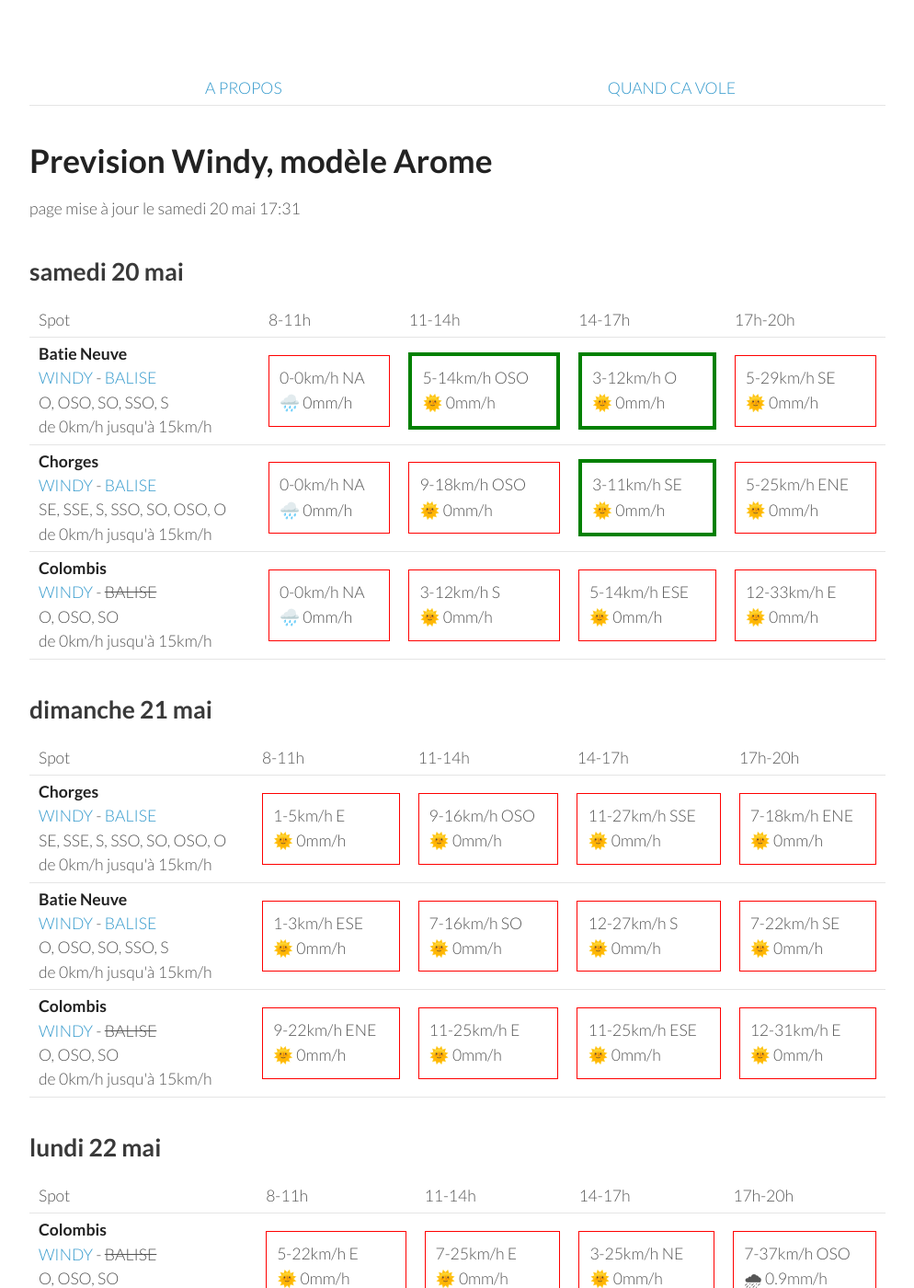
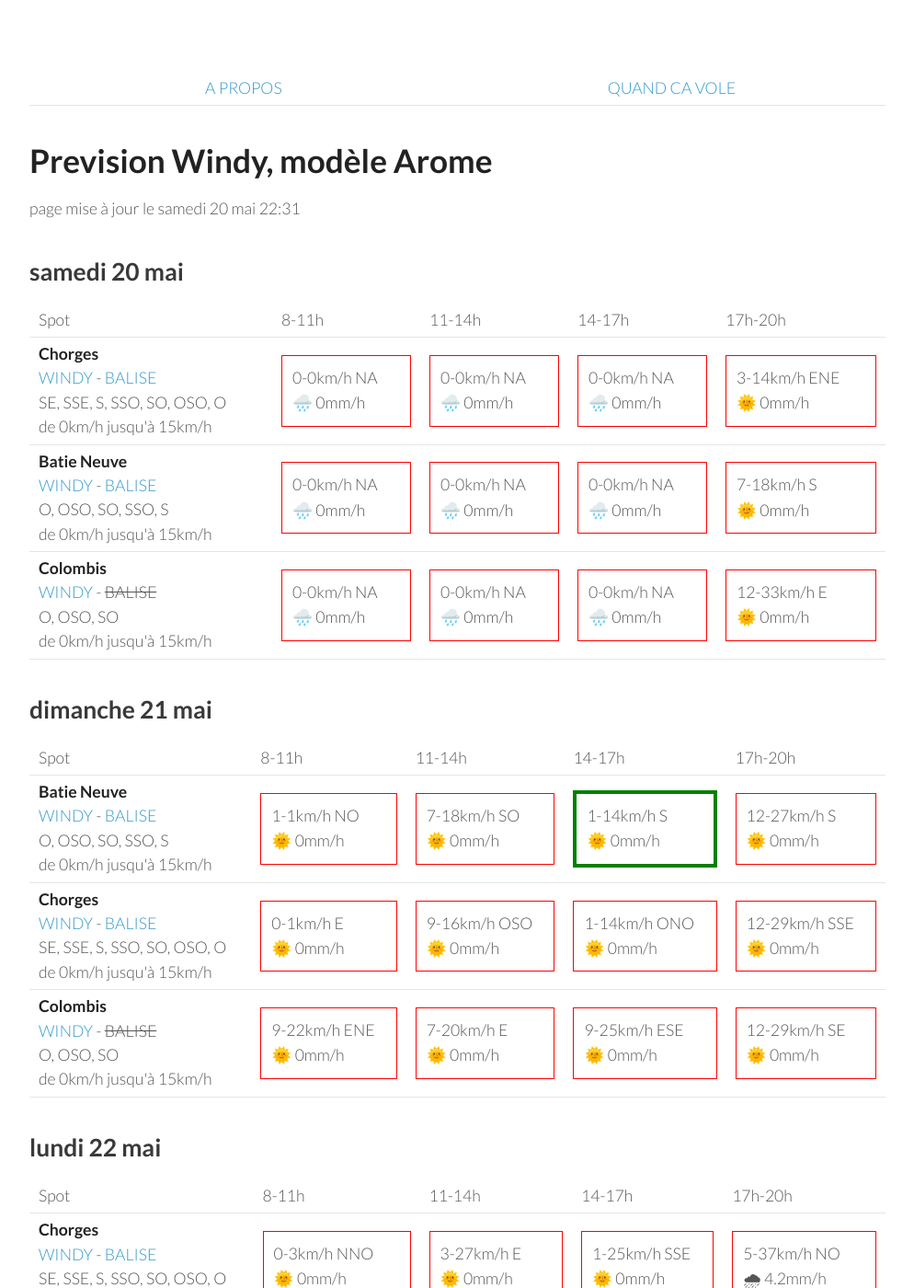
Before and after one commit to parapente-dans-le-nord/parapente-dans-le-nord.github.io, a Jekyll site: the page built from serre_poncon.markdown, in a window 1280 px wide and 1400 px high. Shown: the whole window at 92% size, without its empty margins (26-1020 px from the left). Built offline with Jekyll 4.4.1, drawn with Linux system fonts in a browser that asks for light colours; some of the changed text lies outside the part shown.

Commit message:
update index.markdown

```diff
--- a/serre_poncon.markdown
+++ b/serre_poncon.markdown
@@ -7,7 +7,7 @@ title:  "Tous les spots"
 {: .links}
 
 # Prevision Windy, modèle Arome
-page mise à jour le samedi 20 mai 17:31
+page mise à jour le samedi 20 mai 22:31
 
 ## samedi 20 mai
 
@@ -22,29 +22,29 @@ page mise à jour le samedi 20 mai 17:31
       <td>17h-20h</td>
     </tr>
 <tr>
+        <td><strong>Chorges</strong><br><a href="https://windy.com/44.578/6.280?44.559,6.262,10">WINDY</a> - <span class=""><a href="https://www.openwindmap.org/PP554">BALISE</a> </span><br> <span class="vent-favorable">SE, SSE, S, SSO, SO, OSO, O</span><br><span class="force-vent">de 0km/h jusqu'à 15km/h</span> </td>
+
+            <td><div class="not-flyable"><p>0-0km/h NA</p><p>🌧️ 0mm/h</p></div></td>
+            <td><div class="not-flyable"><p>0-0km/h NA</p><p>🌧️ 0mm/h</p></div></td>
+            <td><div class="not-flyable"><p>0-0km/h NA</p><p>🌧️ 0mm/h</p></div></td>
+            <td><div class="not-flyable"><p>3-14km/h ENE</p><p>🌞 0mm/h</p></div></td>
+
+    </tr>
+<tr>
         <td><strong>Batie Neuve</strong><br><a href="https://windy.com/44.584/6.236?44.559,6.262,10,m:eTtagly">WINDY</a> - <span class=""><a href="https://www.openwindmap.org/PP554">BALISE</a> </span><br> <span class="vent-favorable">O, OSO, SO, SSO, S</span><br><span class="force-vent">de 0km/h jusqu'à 15km/h</span> </td>
 
             <td><div class="not-flyable"><p>0-0km/h NA</p><p>🌧️ 0mm/h</p></div></td>
-            <td><div class="flyable"><p>5-14km/h OSO</p><p>🌞 0mm/h</p></div></td>
-            <td><div class="flyable"><p>3-12km/h O</p><p>🌞 0mm/h</p></div></td>
-            <td><div class="not-flyable"><p>5-29km/h SE</p><p>🌞 0mm/h</p></div></td>
-
-    </tr>
-<tr>
-        <td><strong>Chorges</strong><br><a href="https://windy.com/44.578/6.280?44.559,6.262,10">WINDY</a> - <span class=""><a href="https://www.openwindmap.org/PP554">BALISE</a> </span><br> <span class="vent-favorable">SE, SSE, S, SSO, SO, OSO, O</span><br><span class="force-vent">de 0km/h jusqu'à 15km/h</span> </td>
-
             <td><div class="not-flyable"><p>0-0km/h NA</p><p>🌧️ 0mm/h</p></div></td>
-            <td><div class="not-flyable"><p>9-18km/h OSO</p><p>🌞 0mm/h</p></div></td>
-            <td><div class="flyable"><p>3-11km/h SE</p><p>🌞 0mm/h</p></div></td>
-            <td><div class="not-flyable"><p>5-25km/h ENE</p><p>🌞 0mm/h</p></div></td>
+            <td><div class="not-flyable"><p>0-0km/h NA</p><p>🌧️ 0mm/h</p></div></td>
+            <td><div class="not-flyable"><p>7-18km/h S</p><p>🌞 0mm/h</p></div></td>
 
     </tr>
 <tr>
         <td><strong>Colombis</strong><br><a href="https://windy.com/44.494/6.216?44.559,6.262,10">WINDY</a> - <span class="no-balise"> BALISE </span><br> <span class="vent-favorable">O, OSO, SO</span><br><span class="force-vent">de 0km/h jusqu'à 15km/h</span> </td>
 
             <td><div class="not-flyable"><p>0-0km/h NA</p><p>🌧️ 0mm/h</p></div></td>
-            <td><div class="not-flyable"><p>3-12km/h S</p><p>🌞 0mm/h</p></div></td>
-            <td><div class="not-flyable"><p>5-14km/h ESE</p><p>🌞 0mm/h</p></div></td>
+            <td><div class="not-flyable"><p>0-0km/h NA</p><p>🌧️ 0mm/h</p></div></td>
+            <td><div class="not-flyable"><p>0-0km/h NA</p><p>🌧️ 0mm/h</p></div></td>
             <td><div class="not-flyable"><p>12-33km/h E</p><p>🌞 0mm/h</p></div></td>
 
     </tr>
@@ -65,22 +65,22 @@ page mise à jour le samedi 20 mai 17:31
       <td>17h-20h</td>
     </tr>
 <tr>
-        <td><strong>Chorges</strong><br><a href="https://windy.com/44.578/6.280?44.559,6.262,10">WINDY</a> - <span class=""><a href="https://www.openwindmap.org/PP554">BALISE</a> </span><br> <span class="vent-favorable">SE, SSE, S, SSO, SO, OSO, O</span><br><span class="force-vent">de 0km/h jusqu'à 15km/h</span> </td>
+        <td><strong>Batie Neuve</strong><br><a href="https://windy.com/44.584/6.236?44.559,6.262,10,m:eTtagly">WINDY</a> - <span class=""><a href="https://www.openwindmap.org/PP554">BALISE</a> </span><br> <span class="vent-favorable">O, OSO, SO, SSO, S</span><br><span class="force-vent">de 0km/h jusqu'à 15km/h</span> </td>
 
-            <td><div class="not-flyable"><p>1-5km/h E</p><p>🌞 0mm/h</p></div></td>
-            <td><div class="not-flyable"><p>9-16km/h OSO</p><p>🌞 0mm/h</p></div></td>
-            <td><div class="not-flyable"><p>11-27km/h SSE</p><p>🌞 0mm/h</p></div></td>
-            <td><div class="not-flyable"><p>7-18km/h ENE</p><p>🌞 0mm/h</p></div></td>
+            <td><div class="not-flyable"><p>1-1km/h NO</p><p>🌞 0mm/h</p></div></td>
+            <td><div class="not-flyable"><p>7-18km/h SO</p><p>🌞 0mm/h</p></div></td>
+            <td><div class="flyable"><p>1-14km/h S</p><p>🌞 0mm/h</p></div></td>
+            <td><div class="not-flyable"><p>12-27km/h S</p><p>🌞 0mm/h</p></div></td>
 
 
     </tr>
 <tr>
-        <td><strong>Batie Neuve</strong><br><a href="https://windy.com/44.584/6.236?44.559,6.262,10,m:eTtagly">WINDY</a> - <span class=""><a href="https://www.openwindmap.org/PP554">BALISE</a> </span><br> <span class="vent-favorable">O, OSO, SO, SSO, S</span><br><span class="force-vent">de 0km/h jusqu'à 15km/h</span> </td>
+        <td><strong>Chorges</strong><br><a href="https://windy.com/44.578/6.280?44.559,6.262,10">WINDY</a> - <span class=""><a href="https://www.openwindmap.org/PP554">BALISE</a> </span><br> <span class="vent-favorable">SE, SSE, S, SSO, SO, OSO, O</span><br><span class="force-vent">de 0km/h jusqu'à 15km/h</span> </td>
 
-            <td><div class="not-flyable"><p>1-3km/h ESE</p><p>🌞 0mm/h</p></div></td>
-            <td><div class="not-flyable"><p>7-16km/h SO</p><p>🌞 0mm/h</p></div></td>
-            <td><div class="not-flyable"><p>12-27km/h S</p><p>🌞 0mm/h</p></div></td>
-            <td><div class="not-flyable"><p>7-22km/h SE</p><p>🌞 0mm/h</p></div></td>
+            <td><div class="not-flyable"><p>0-1km/h E</p><p>🌞 0mm/h</p></div></td>
+            <td><div class="not-flyable"><p>9-16km/h OSO</p><p>🌞 0mm/h</p></div></td>
+            <td><div class="not-flyable"><p>1-14km/h ONO</p><p>🌞 0mm/h</p></div></td>
+            <td><div class="not-flyable"><p>12-29km/h SSE</p><p>🌞 0mm/h</p></div></td>
 
 
     </tr>
@@ -88,9 +88,9 @@ page mise à jour le samedi 20 mai 17:31
         <td><strong>Colombis</strong><br><a href="https://windy.com/44.494/6.216?44.559,6.262,10">WINDY</a> - <span class="no-balise"> BALISE </span><br> <span class="vent-favorable">O, OSO, SO</span><br><span class="force-vent">de 0km/h jusqu'à 15km/h</span> </td>
 
             <td><div class="not-flyable"><p>9-22km/h ENE</p><p>🌞 0mm/h</p></div></td>
-            <td><div class="not-flyable"><p>11-25km/h E</p><p>🌞 0mm/h</p></div></td>
-            <td><div class="not-flyable"><p>11-25km/h ESE</p><p>🌞 0mm/h</p></div></td>
-            <td><div class="not-flyable"><p>12-31km/h E</p><p>🌞 0mm/h</p></div></td>
+            <td><div class="not-flyable"><p>7-20km/h E</p><p>🌞 0mm/h</p></div></td>
+            <td><div class="not-flyable"><p>9-25km/h ESE</p><p>🌞 0mm/h</p></div></td>
+            <td><div class="not-flyable"><p>12-29km/h SE</p><p>🌞 0mm/h</p></div></td>
 
 
     </tr>
@@ -111,32 +111,32 @@ page mise à jour le samedi 20 mai 17:31
       <td>17h-20h</td>
     </tr>
 <tr>
-        <td><strong>Colombis</strong><br><a href="https://windy.com/44.494/6.216?44.559,6.262,10">WINDY</a> - <span class="no-balise"> BALISE </span><br> <span class="vent-favorable">O, OSO, SO</span><br><span class="force-vent">de 0km/h jusqu'à 15km/h</span> </td>
-
-            <td><div class="not-flyable"><p>5-22km/h E</p><p>🌞 0mm/h</p></div></td>
-            <td><div class="not-flyable"><p>7-25km/h E</p><p>🌞 0mm/h</p></div></td>
-            <td><div class="not-flyable"><p>3-25km/h NE</p><p>🌞 0mm/h</p></div></td>
-            <td><div class="not-flyable"><p>7-37km/h OSO</p><p>🌧 0.9mm/h</p></div></td>
-
-
-    </tr>
-<tr>
         <td><strong>Chorges</strong><br><a href="https://windy.com/44.578/6.280?44.559,6.262,10">WINDY</a> - <span class=""><a href="https://www.openwindmap.org/PP554">BALISE</a> </span><br> <span class="vent-favorable">SE, SSE, S, SSO, SO, OSO, O</span><br><span class="force-vent">de 0km/h jusqu'à 15km/h</span> </td>
 
-            <td><div class="not-flyable"><p>5-27km/h ENE</p><p>🌞 0mm/h</p></div></td>
-            <td><div class="not-flyable"><p>5-29km/h E</p><p>🌞 0mm/h</p></div></td>
-            <td><div class="not-flyable"><p>5-29km/h ESE</p><p>🌧 0.2mm/h</p></div></td>
-            <td><div class="not-flyable"><p>7-37km/h SO</p><p>🌧 0.3mm/h</p></div></td>
+            <td><div class="not-flyable"><p>0-3km/h NNO</p><p>🌞 0mm/h</p></div></td>
+            <td><div class="not-flyable"><p>3-27km/h E</p><p>🌞 0mm/h</p></div></td>
+            <td><div class="not-flyable"><p>1-25km/h SSE</p><p>🌞 0mm/h</p></div></td>
+            <td><div class="not-flyable"><p>5-37km/h NO</p><p>🌧 4.2mm/h</p></div></td>
 
 
     </tr>
 <tr>
         <td><strong>Batie Neuve</strong><br><a href="https://windy.com/44.584/6.236?44.559,6.262,10,m:eTtagly">WINDY</a> - <span class=""><a href="https://www.openwindmap.org/PP554">BALISE</a> </span><br> <span class="vent-favorable">O, OSO, SO, SSO, S</span><br><span class="force-vent">de 0km/h jusqu'à 15km/h</span> </td>
 
-            <td><div class="not-flyable"><p>5-24km/h NE</p><p>🌞 0mm/h</p></div></td>
-            <td><div class="not-flyable"><p>5-25km/h ESE</p><p>🌞 0mm/h</p></div></td>
-            <td><div class="not-flyable"><p>5-25km/h SE</p><p>🌧 0.3mm/h</p></div></td>
-            <td><div class="not-flyable"><p>7-37km/h SO</p><p>🌧 0.4mm/h</p></div></td>
+            <td><div class="not-flyable"><p>0-5km/h N</p><p>🌞 0mm/h</p></div></td>
+            <td><div class="not-flyable"><p>3-24km/h ESE</p><p>🌞 0mm/h</p></div></td>
+            <td><div class="not-flyable"><p>1-24km/h S</p><p>🌞 0mm/h</p></div></td>
+            <td><div class="not-flyable"><p>3-38km/h NNO</p><p>🌧 5mm/h</p></div></td>
+
+
+    </tr>
+<tr>
+        <td><strong>Colombis</strong><br><a href="https://windy.com/44.494/6.216?44.559,6.262,10">WINDY</a> - <span class="no-balise"> BALISE </span><br> <span class="vent-favorable">O, OSO, SO</span><br><span class="force-vent">de 0km/h jusqu'à 15km/h</span> </td>
+
+            <td><div class="not-flyable"><p>14-37km/h ENE</p><p>🌞 0mm/h</p></div></td>
+            <td><div class="not-flyable"><p>5-22km/h E</p><p>🌞 0mm/h</p></div></td>
+            <td><div class="not-flyable"><p>3-22km/h N</p><p>🌞 0mm/h</p></div></td>
+            <td><div class="not-flyable"><p>7-42km/h NO</p><p>🌧 1.2mm/h</p></div></td>
 
 
     </tr>
@@ -160,9 +160,9 @@ page mise à jour le samedi 20 mai 17:31
         <td><strong>Colombis</strong><br><a href="https://windy.com/44.494/6.216?44.559,6.262,10">WINDY</a> - <span class="no-balise"> BALISE </span><br> <span class="vent-favorable">O, OSO, SO</span><br><span class="force-vent">de 0km/h jusqu'à 15km/h</span> </td>
 
             <td><div class="not-flyable"><p>5-18km/h E</p><p>🌞 0mm/h</p></div></td>
-            <td><div class="not-flyable"><p>1-16km/h NO</p><p>🌞 0mm/h</p></div></td>
-            <td><div class="not-flyable"><p>5-22km/h OSO</p><p>🌞 0mm/h</p></div></td>
-            <td><div class="not-flyable"><p>11-29km/h SO</p><p>🌞 0mm/h</p></div></td>
+            <td><div class="not-flyable"><p>1-18km/h NNE</p><p>🌞 0mm/h</p></div></td>
+            <td><div class="not-flyable"><p>5-20km/h OSO</p><p>🌞 0mm/h</p></div></td>
+            <td><div class="not-flyable"><p>12-31km/h SO</p><p>🌞 0mm/h</p></div></td>
 
 
     </tr>
@@ -170,9 +170,9 @@ page mise à jour le samedi 20 mai 17:31
         <td><strong>Batie Neuve</strong><br><a href="https://windy.com/44.584/6.236?44.559,6.262,10,m:eTtagly">WINDY</a> - <span class=""><a href="https://www.openwindmap.org/PP554">BALISE</a> </span><br> <span class="vent-favorable">O, OSO, SO, SSO, S</span><br><span class="force-vent">de 0km/h jusqu'à 15km/h</span> </td>
 
             <td><div class="not-flyable"><p>3-16km/h ENE</p><p>🌞 0mm/h</p></div></td>
-            <td><div class="not-flyable"><p>3-22km/h SSO</p><p>🌞 0mm/h</p></div></td>
-            <td><div class="not-flyable"><p>7-27km/h SO</p><p>🌞 0mm/h</p></div></td>
-            <td><div class="not-flyable"><p>7-29km/h OSO</p><p>🌧 0.2mm/h</p></div></td>
+            <td><div class="not-flyable"><p>3-22km/h S</p><p>🌞 0mm/h</p></div></td>
+            <td><div class="not-flyable"><p>5-24km/h SO</p><p>🌧 0.2mm/h</p></div></td>
+            <td><div class="not-flyable"><p>11-33km/h SO</p><p>🌞 0mm/h</p></div></td>
 
 
     </tr>
@@ -180,9 +180,9 @@ page mise à jour le samedi 20 mai 17:31
         <td><strong>Chorges</strong><br><a href="https://windy.com/44.578/6.280?44.559,6.262,10">WINDY</a> - <span class=""><a href="https://www.openwindmap.org/PP554">BALISE</a> </span><br> <span class="vent-favorable">SE, SSE, S, SSO, SO, OSO, O</span><br><span class="force-vent">de 0km/h jusqu'à 15km/h</span> </td>
 
             <td><div class="not-flyable"><p>5-20km/h ENE</p><p>🌞 0mm/h</p></div></td>
-            <td><div class="not-flyable"><p>1-22km/h SSO</p><p>🌞 0mm/h</p></div></td>
-            <td><div class="not-flyable"><p>7-27km/h SO</p><p>🌞 0mm/h</p></div></td>
-            <td><div class="not-flyable"><p>7-29km/h OSO</p><p>🌧 0.3mm/h</p></div></td>
+            <td><div class="not-flyable"><p>1-24km/h S</p><p>🌞 0mm/h</p></div></td>
+            <td><div class="not-flyable"><p>5-22km/h SO</p><p>🌧 0.2mm/h</p></div></td>
+            <td><div class="not-flyable"><p>9-33km/h SO</p><p>🌧 0.2mm/h</p></div></td>
 
 
     </tr>
@@ -205,30 +205,30 @@ page mise à jour le samedi 20 mai 17:31
 <tr>
         <td><strong>Colombis</strong><br><a href="https://windy.com/44.494/6.216?44.559,6.262,10">WINDY</a> - <span class="no-balise"> BALISE </span><br> <span class="vent-favorable">O, OSO, SO</span><br><span class="force-vent">de 0km/h jusqu'à 15km/h</span> </td>
 
-            <td><div class="not-flyable"><p>5-16km/h E</p><p>🌞 0mm/h</p></div></td>
-            <td><div class="not-flyable"><p>3-16km/h O</p><p>🌞 0mm/h</p></div></td>
-            <td><div class="not-flyable"><p>7-22km/h SSO</p><p>🌧 2.2mm/h</p></div></td>
-            <td><div class="not-flyable"><p>5-33km/h N</p><p>🌧 9mm/h</p></div></td>
+            <td><div class="not-flyable"><p>5-18km/h E</p><p>🌞 0mm/h</p></div></td>
+            <td><div class="not-flyable"><p>1-16km/h ONO</p><p>🌞 0mm/h</p></div></td>
+            <td><div class="not-flyable"><p>7-22km/h OSO</p><p>🌧 0.4mm/h</p></div></td>
+            <td><div class="not-flyable"><p>5-38km/h SO</p><p>🌧 4.4mm/h</p></div></td>
 
 
     </tr>
 <tr>
         <td><strong>Batie Neuve</strong><br><a href="https://windy.com/44.584/6.236?44.559,6.262,10,m:eTtagly">WINDY</a> - <span class=""><a href="https://www.openwindmap.org/PP554">BALISE</a> </span><br> <span class="vent-favorable">O, OSO, SO, SSO, S</span><br><span class="force-vent">de 0km/h jusqu'à 15km/h</span> </td>
 
-            <td><div class="not-flyable"><p>3-14km/h ENE</p><p>🌞 0mm/h</p></div></td>
-            <td><div class="not-flyable"><p>5-22km/h SSO</p><p>🌞 0mm/h</p></div></td>
-            <td><div class="not-flyable"><p>5-27km/h SSO</p><p>🌧 0.6mm/h</p></div></td>
-            <td><div class="not-flyable"><p>0-40km/h ONO</p><p>🌧 7mm/h</p></div></td>
+            <td><div class="not-flyable"><p>3-16km/h NE</p><p>🌞 0mm/h</p></div></td>
+            <td><div class="not-flyable"><p>3-22km/h SSO</p><p>🌞 0mm/h</p></div></td>
+            <td><div class="not-flyable"><p>5-27km/h SO</p><p>🌞 0mm/h</p></div></td>
+            <td><div class="not-flyable"><p>7-40km/h SO</p><p>🌧 5mm/h</p></div></td>
 
 
     </tr>
 <tr>
         <td><strong>Chorges</strong><br><a href="https://windy.com/44.578/6.280?44.559,6.262,10">WINDY</a> - <span class=""><a href="https://www.openwindmap.org/PP554">BALISE</a> </span><br> <span class="vent-favorable">SE, SSE, S, SSO, SO, OSO, O</span><br><span class="force-vent">de 0km/h jusqu'à 15km/h</span> </td>
 
-            <td><div class="not-flyable"><p>5-18km/h ENE</p><p>🌞 0mm/h</p></div></td>
-            <td><div class="not-flyable"><p>3-24km/h SSO</p><p>🌞 0mm/h</p></div></td>
-            <td><div class="not-flyable"><p>3-27km/h SSO</p><p>🌧 0.8mm/h</p></div></td>
-            <td><div class="not-flyable"><p>1-38km/h O</p><p>🌧 7mm/h</p></div></td>
+            <td><div class="not-flyable"><p>5-20km/h ENE</p><p>🌞 0mm/h</p></div></td>
+            <td><div class="not-flyable"><p>3-24km/h SO</p><p>🌞 0mm/h</p></div></td>
+            <td><div class="not-flyable"><p>5-27km/h SO</p><p>🌧 0.2mm/h</p></div></td>
+            <td><div class="not-flyable"><p>9-40km/h SO</p><p>🌧 4.5mm/h</p></div></td>
 
 
     </tr>
@@ -249,32 +249,32 @@ page mise à jour le samedi 20 mai 17:31
       <td>17h-20h</td>
     </tr>
 <tr>
-        <td><strong>Colombis</strong><br><a href="https://windy.com/44.494/6.216?44.559,6.262,10">WINDY</a> - <span class="no-balise"> BALISE </span><br> <span class="vent-favorable">O, OSO, SO</span><br><span class="force-vent">de 0km/h jusqu'à 15km/h</span> </td>
+        <td><strong>Batie Neuve</strong><br><a href="https://windy.com/44.584/6.236?44.559,6.262,10,m:eTtagly">WINDY</a> - <span class=""><a href="https://www.openwindmap.org/PP554">BALISE</a> </span><br> <span class="vent-favorable">O, OSO, SO, SSO, S</span><br><span class="force-vent">de 0km/h jusqu'à 15km/h</span> </td>
 
-            <td><div class="not-flyable"><p>5-14km/h E</p><p>🌞 0mm/h</p></div></td>
-            <td><div class="not-flyable"><p>3-16km/h ONO</p><p>🌞 0mm/h</p></div></td>
-            <td><div class="not-flyable"><p>5-22km/h ONO</p><p>🌞 0mm/h</p></div></td>
-            <td><div class="not-flyable"><p>7-25km/h O</p><p>🌧 3mm/h</p></div></td>
+            <td><div class="not-flyable"><p>1-12km/h NO</p><p>🌞 0mm/h</p></div></td>
+            <td><div class="not-flyable"><p>3-20km/h O</p><p>🌞 0mm/h</p></div></td>
+            <td><div class="not-flyable"><p>7-31km/h O</p><p>🌞 0mm/h</p></div></td>
+            <td><div class="not-flyable"><p>7-42km/h NNO</p><p>🌧 0.2mm/h</p></div></td>
 
 
     </tr>
 <tr>
-        <td><strong>Batie Neuve</strong><br><a href="https://windy.com/44.584/6.236?44.559,6.262,10,m:eTtagly">WINDY</a> - <span class=""><a href="https://www.openwindmap.org/PP554">BALISE</a> </span><br> <span class="vent-favorable">O, OSO, SO, SSO, S</span><br><span class="force-vent">de 0km/h jusqu'à 15km/h</span> </td>
+        <td><strong>Colombis</strong><br><a href="https://windy.com/44.494/6.216?44.559,6.262,10">WINDY</a> - <span class="no-balise"> BALISE </span><br> <span class="vent-favorable">O, OSO, SO</span><br><span class="force-vent">de 0km/h jusqu'à 15km/h</span> </td>
 
-            <td><div class="not-flyable"><p>1-12km/h ENE</p><p>🌞 0mm/h</p></div></td>
-            <td><div class="not-flyable"><p>5-22km/h SO</p><p>🌞 0mm/h</p></div></td>
-            <td><div class="not-flyable"><p>5-27km/h O</p><p>🌧 1.1mm/h</p></div></td>
-            <td><div class="not-flyable"><p>5-25km/h OSO</p><p>🌧 1.8mm/h</p></div></td>
+            <td><div class="not-flyable"><p>0-9km/h NNE</p><p>🌞 0mm/h</p></div></td>
+            <td><div class="not-flyable"><p>3-20km/h O</p><p>🌞 0mm/h</p></div></td>
+            <td><div class="not-flyable"><p>7-25km/h ONO</p><p>🌞 0mm/h</p></div></td>
+            <td><div class="not-flyable"><p>12-44km/h NO</p><p>🌧 0.2mm/h</p></div></td>
 
 
     </tr>
 <tr>
         <td><strong>Chorges</strong><br><a href="https://windy.com/44.578/6.280?44.559,6.262,10">WINDY</a> - <span class=""><a href="https://www.openwindmap.org/PP554">BALISE</a> </span><br> <span class="vent-favorable">SE, SSE, S, SSO, SO, OSO, O</span><br><span class="force-vent">de 0km/h jusqu'à 15km/h</span> </td>
 
-            <td><div class="not-flyable"><p>3-12km/h ENE</p><p>🌞 0mm/h</p></div></td>
-            <td><div class="not-flyable"><p>5-22km/h SO</p><p>🌞 0mm/h</p></div></td>
-            <td><div class="not-flyable"><p>5-29km/h OSO</p><p>🌧 1.6mm/h</p></div></td>
-            <td><div class="not-flyable"><p>5-27km/h OSO</p><p>🌧 1.5mm/h</p></div></td>
+            <td><div class="not-flyable"><p>1-12km/h N</p><p>🌞 0mm/h</p></div></td>
+            <td><div class="not-flyable"><p>3-20km/h OSO</p><p>🌞 0mm/h</p></div></td>
+            <td><div class="not-flyable"><p>7-31km/h O</p><p>🌞 0mm/h</p></div></td>
+            <td><div class="not-flyable"><p>5-40km/h N</p><p>🌧 0.4mm/h</p></div></td>
 
 
     </tr>
```
